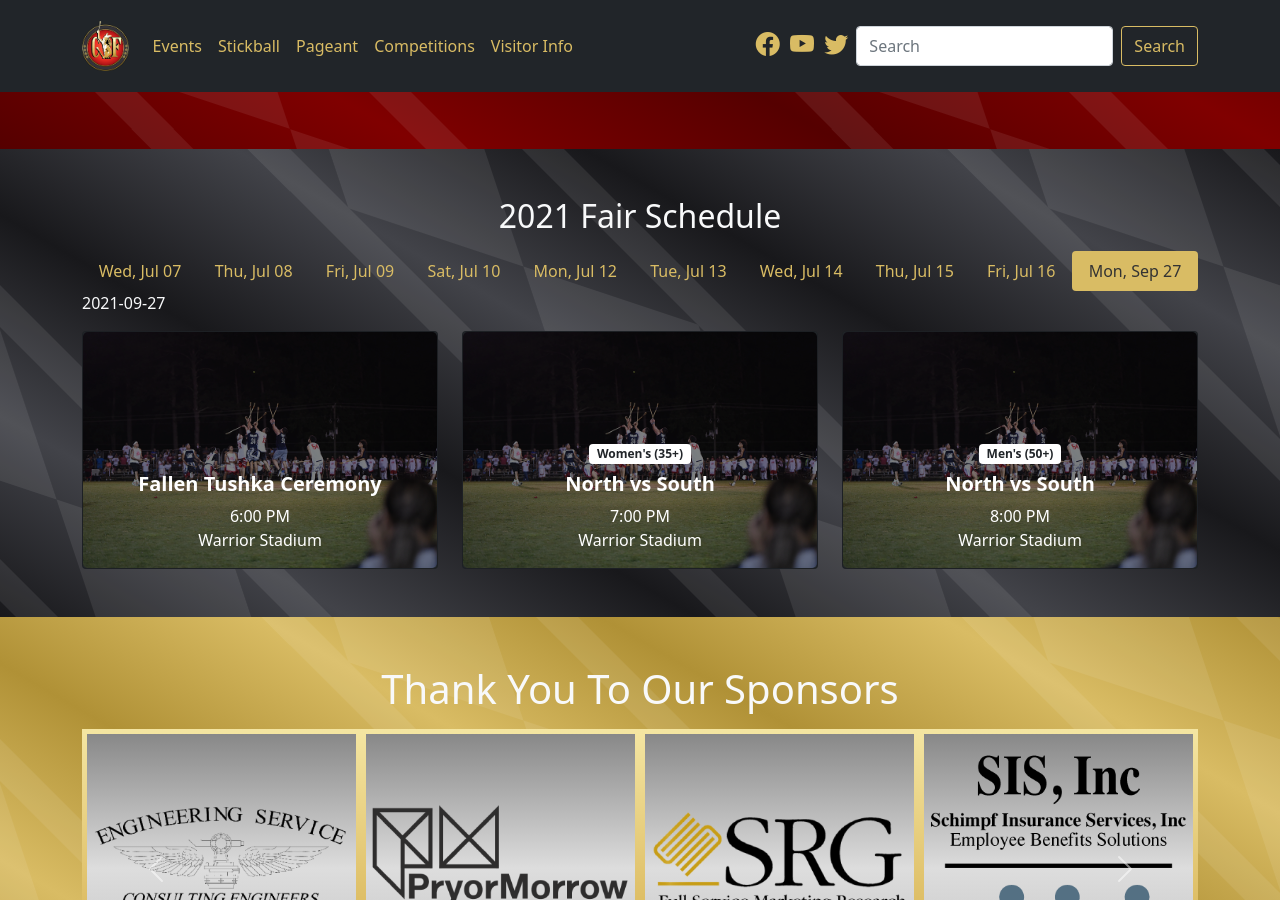
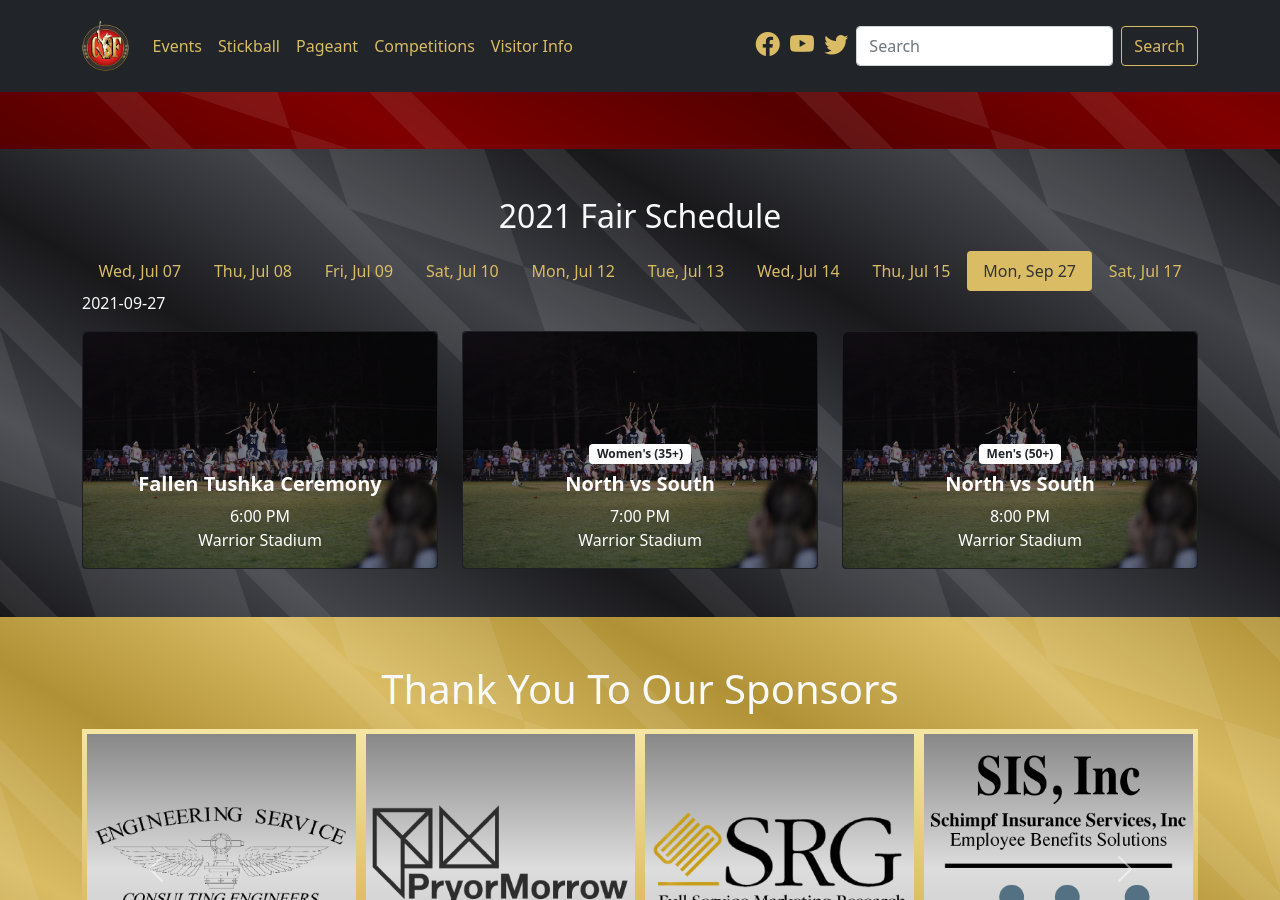
Before and after one commit to smattera/smattera.github.io, a Jekyll site: the page built from events/index.md, in a window 1280 px wide and 900 px high, scrolled down 650 px. Built offline with Jekyll 4.4.1, drawn with Linux system fonts in a browser that asks for light colours; nearby versions of some CDN libraries.

Commit message:
Update events.html

```diff
--- a/_includes/event-tab.html
+++ b/_includes/event-tab.html
@@ -1,3 +1,3 @@
   <li class="nav-item" role="presentation">
-    <button class="nav-link {% if cachedNow <= include.date %}active{% endif %}" id="{{ include.day }}-tab" data-bs-toggle="tab" data-bs-target="#{{ include.day }}" type="button" role="tab" aria-controls="{{ include.day }}" aria-selected="true">{{ include.date | date: "%a, %b %d" }}</button>
+    <button class="nav-link {% if cachedNow == include.date %}active{% endif %}" id="{{ include.day }}-tab" data-bs-toggle="tab" data-bs-target="#{{ include.day }}" type="button" role="tab" aria-controls="{{ include.day }}" aria-selected="true">{{ include.date | date: "%a, %b %d" }}</button>
   </li>
--- a/_includes/events.html
+++ b/_includes/events.html
@@ -37,8 +37,8 @@
       {% include event-tab.html day="daySix" date="2021-07-13" %}
       {% include event-tab.html day="daySeven" date="2021-07-14" %}
       {% include event-tab.html day="dayEight" date="2021-07-15" %}
-      {% include event-tab.html day="dayNine" date="2021-07-16" %}
-      {% include event-tab.html day="dayTen" date="2021-09-27" %}
+      {% include event-tab.html day="dayNine" date="2021-09-27" %}
+      {% include event-tab.html day="dayTen" date="2021-07-17" %}
       {{ cachedNow }}
     </ul>
     <div class="tab-content pt-3" id="myTabContent">
```
